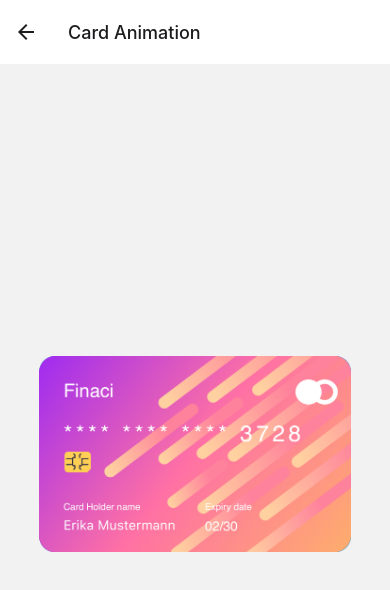
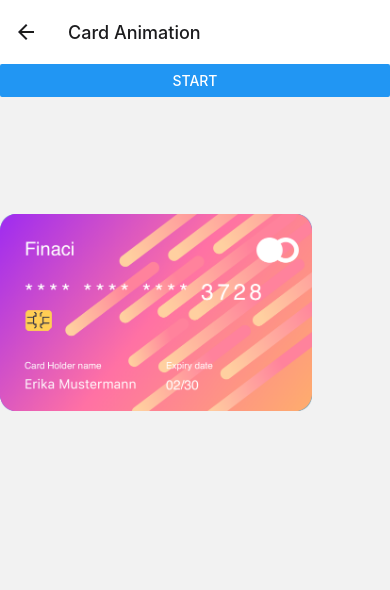
Before and after one commit to JLiu1272/NavigationDrawer, a React Native app: screen /CardAnimation in a window 390 px wide. Shown: the top 590 px of the page. Built offline with nearby package versions, Linux system fonts and the light colour scheme.

Commit message:
Added ability to toggle animation.

```diff
--- a/src/components/Card.tsx
+++ b/src/components/Card.tsx
@@ -1,11 +1,18 @@
-import React from 'react';
-import {Dimensions, Image, StyleSheet, ImageStyle} from 'react-native';
+import React, {useRef} from 'react';
+import {useEffect} from 'react';
+import {
+  Dimensions,
+  Image,
+  StyleSheet,
+  ImageStyle,
+  Animated,
+} from 'react-native';
 import {DangerouslySetStyle} from '../types/SharedProps';
 
 const {width} = Dimensions.get('window');
 const ratio = 228 / 362;
-const CARD_WIDTH = width * 0.8;
-const CARD_HEIGHT = CARD_WIDTH * ratio;
+export const CARD_WIDTH = width * 0.8;
+export const CARD_HEIGHT = CARD_WIDTH * ratio;
 
 export const assets = [
   require('./assets/cards/card1.png'),
@@ -27,14 +34,48 @@ export enum Cards {
 
 type CardProps = {
   card: Cards;
+  toggled: boolean;
 } & DangerouslySetStyle<ImageStyle>;
 
-export const Card = ({card, ...props}: CardProps) => {
+const alpha = Math.PI / 6;
+
+export const Card = ({card, toggled, ...props}: CardProps) => {
+  const rotation = useRef(new Animated.Value(0)).current;
+
+  useEffect(() => {
+    if (toggled) {
+      console.log(toggled);
+      Animated.timing(rotation, {
+        toValue: 100,
+        duration: 6000,
+        useNativeDriver: true,
+      }).start();
+    } else {
+      Animated.timing(rotation, {
+        toValue: 0,
+        duration: 6000,
+        useNativeDriver: true,
+      }).start();
+    }
+  }, [rotation, toggled]);
+
+  const endDeg = (card - 1) * alpha;
+
+  const interpolatedRotation = rotation.interpolate({
+    inputRange: [0, 100],
+    outputRange: ['0rad', `${endDeg}rad`],
+  });
+
   return (
-    <Image
-      style={[styles.card, props.dangerouslySetStyle]}
-      source={assets[card]}
-    />
+    <Animated.View
+      style={{
+        transform: [{rotate: interpolatedRotation}],
+      }}>
+      <Image
+        style={[styles.card, props.dangerouslySetStyle]}
+        source={assets[card]}
+      />
+    </Animated.View>
   );
 };
 
--- a/src/features/CardAnimation/CardAnimation.tsx
+++ b/src/features/CardAnimation/CardAnimation.tsx
@@ -1,28 +1,46 @@
-import * as React from 'react';
+import React, {useState} from 'react';
 import {range} from 'lodash';
-import {StyleSheet, View} from 'react-native';
+import {Button, StyleSheet, View} from 'react-native';
 import {Card, Cards} from '../../components/Card';
 
 export const CardAnimation = function CardAnimation() {
+  const [toggled, setToggle] = useState(false);
+
   return (
-    <View style={styles.container}>
-      {range(3).map((idx: Cards) => (
-        <Card
-          dangerouslySetStyle={styles.card}
-          key={`card-${idx}`}
-          card={idx}
+    <View>
+      <View
+        style={[
+          {
+            transform: [{translateY: 150}],
+          },
+        ]}>
+        {range(3).map((idx: Cards) => (
+          <Card
+            toggled={toggled}
+            key={`card-${idx}`}
+            dangerouslySetStyle={styles.card}
+            card={idx}
+          />
+        ))}
+      </View>
+      <View style={styles.btnContainer}>
+        <Button
+          title={toggled ? 'Reset' : 'Start'}
+          onPress={() => setToggle(prev => !prev)}
         />
-      ))}
+      </View>
     </View>
   );
 };
 
 const styles = StyleSheet.create({
-  container: {
+  btnContainer: {
     position: 'relative',
-    flex: 1,
-    alignItems: 'center',
-    justifyContent: 'center',
+    bottom: 0,
+  },
+  cardContainer: {
+    position: 'relative',
+    top: '50%',
   },
   card: {
     position: 'absolute',
```
